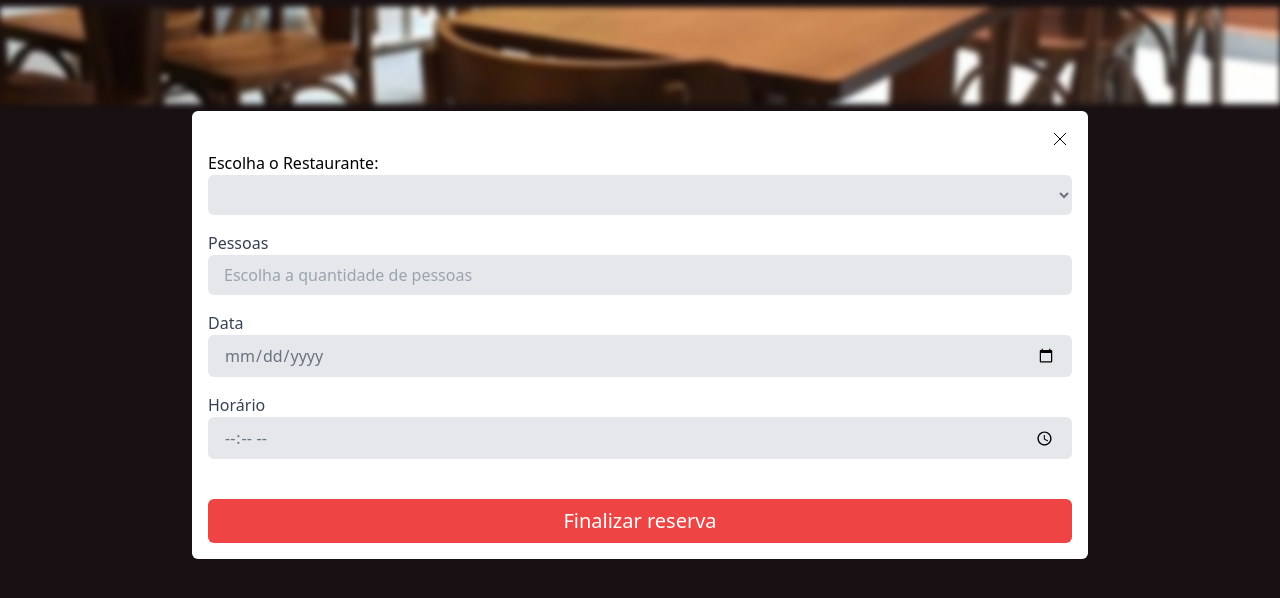
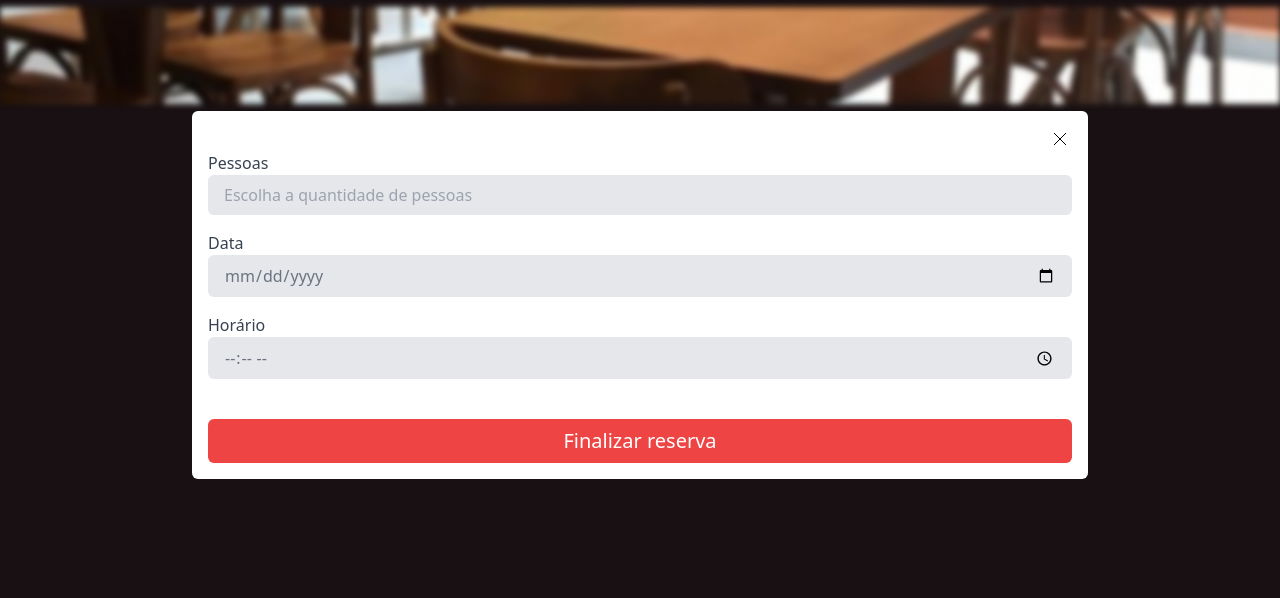
Before and after one commit to FelipeCostaOliveira/Reserva-restaurante, a Flask app: page /RealizarReserva in a window 1280 px wide. Shown: the top 598 px of the page. Run offline with Flask 3, Linux system fonts and the light colour scheme; lists and menus that the app fills with data are empty; some libraries are stand-ins or nearby versions.

Commit message:
FEAT :: Integrando BD na página de realizar reservas

```diff
--- a/main.py
+++ b/main.py
@@ -132,10 +132,6 @@ def reserva():
 
     return render_template('ReservaPage.html', restaurante=restaurante)
 
-@app.route('/RealizarReserva')
-def realizar_reserva():
-    return render_template('RealizarReserva.html')
-
 @app.route('/novidades')
 def novidades():
     return render_template('novidades.html')
@@ -255,6 +251,29 @@ def cadastrarRestaurante():
         cursor.close()
         connectBD.close()
 
+@app.route('/formularioReserva', methods=["POST"])
+def formularioReserva():
+    id_restaurante = request.form.get("reservar")
+    connectBD = mysql.connector.connect(
+        host=DBhost,
+        database=DBname,
+        user=DBuser,
+        password=DBpassword
+    )
+
+    if connectBD.is_connected():
+        cursor = connectBD.cursor()
+        cursor.execute(f"SELECT id_restaurante, nome FROM restaurante where id_restaurante={id_restaurante};")
+        restaurantes = cursor.fetchall()
+        cursor.close()
+        connectBD.close()
+
+    return render_template('RealizarReserva.html', restaurantes=restaurantes)
+
+@app.route('/RealizarReserva')
+def realizar_reserva():
+    return render_template('RealizarReserva.html')
+
 @app.route('/cadastrarReserva', methods=['POST'])
 def cadastrarReserva():
     restaurante_id = request.form.get('restaurante_id')
@@ -262,7 +281,7 @@ def cadastrarReserva():
     hora = request.form.get('horario')
     hora = f'{hora}:00'
     numero_pessoas = request.form.get('num_pessoas')
-
+    print(restaurante_id)
     connectBD = mysql.connector.connect(
         host=DBhost,
         database=DBname,
@@ -285,25 +304,6 @@ def cadastrarReserva():
         cursor.close()
         connectBD.close()
 
-@app.route('/formularioReserva', methods=["POST"])
-def formularioReserva():
-    connectBD = mysql.connector.connect(
-        host=DBhost,
-        database=DBname,
-        user=DBuser,
-        password=DBpassword
-    )
-
-    if connectBD.is_connected():
-        cursor = connectBD.cursor()
-        cursor.execute("SELECT id_restaurante, nome FROM restaurante;")
-        restaurantes = cursor.fetchall()
-        cursor.close()
-        connectBD.close()
-        print(restaurantes)
-
-    return render_template('RealizarReserva.html', restaurantes=restaurantes)
-
 
 if __name__ in "__main__":
     app.run(debug=True, port=5001)
--- a/templates/RealizarReserva.html
+++ b/templates/RealizarReserva.html
@@ -20,14 +20,10 @@
                     </svg>
                 </a>
                 <form class="flex flex-col" action="/cadastrarReserva" method="post">
-                    <div class="flex flex-col mb-4">
-                        <label for="restaurante_id">Escolha o Restaurante:</label>
-                        <select class="bg-gray-200 px-4 py-2 rounded-md text-gray-500 w-full" id="restaurante_id" name="restaurante_id">
-                            {% for restaurante in restaurantes %}
-                                <option value="{{ restaurante[0] }}">{{ restaurante[1] }}</option>
-                            {% endfor %}
-                        </select>
-                    </div>
+                    {% for restaurante in restaurantes%}
+                        <input type="text" class="hidden" name="restaurante_id" value={{ restaurante[0]}}>
+                    {% endfor %}
+
 
                     <div class="flex flex-col mb-4">
                        <label for="num_pessoas" class="font-medium text-gray-700">Pessoas</label>
--- a/templates/ReservaPage.html
+++ b/templates/ReservaPage.html
@@ -61,7 +61,7 @@
                             </div>
                         </div>
                         <form action="/formularioReserva" method="POST">
-                            <label for="reservar">
+                            <label for="reservar-{{restaurante[0]}}">
                                 <div class="flex border border-orange-400 text-white px-2 py-2 rounded-md cursor-pointer items-center">
                                     <svg xmlns="http://www.w3.org/2000/svg" fill="none" viewBox="0 0 24 24" strokeWidth={1.5} stroke="currentColor" class="w-10 h-10 text-orange-500">
                                         <path strokeLinecap="round" strokeLinejoin="round" d="M6.75 3v2.25M17.25 3v2.25M3 18.75V7.5a2.25 2.25 0 0 1 2.25-2.25h13.5A2.25 2.25 0 0 1 21 7.5v11.25m-18 0A2.25 2.25 0 0 0 5.25 21h13.5A2.25 2.25 0 0 0 21 18.75m-18 0v-7.5A2.25 2.25 0 0 1 5.25 9h13.5A2.25 2.25 0 0 1 21 11.25v7.5" />
@@ -72,7 +72,7 @@
                                     </div>
                                 </div>
                             </label>
-                            <input type="submit" id="reservar" class="hidden">
+                            <input type="submit" id="reservar-{{restaurante[0]}}" name="reservar" value={{restaurante[0]}} class="hidden">
                         </form>
 
                     </div>
```
